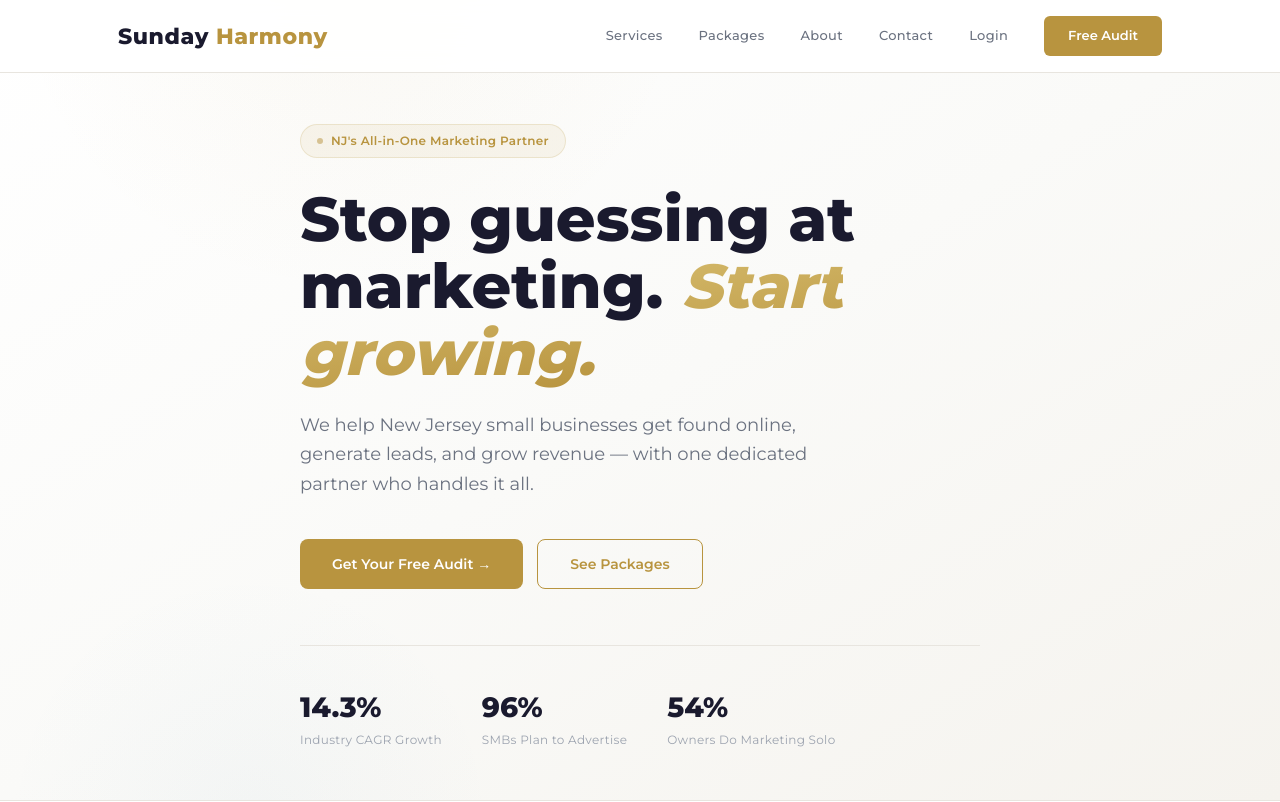
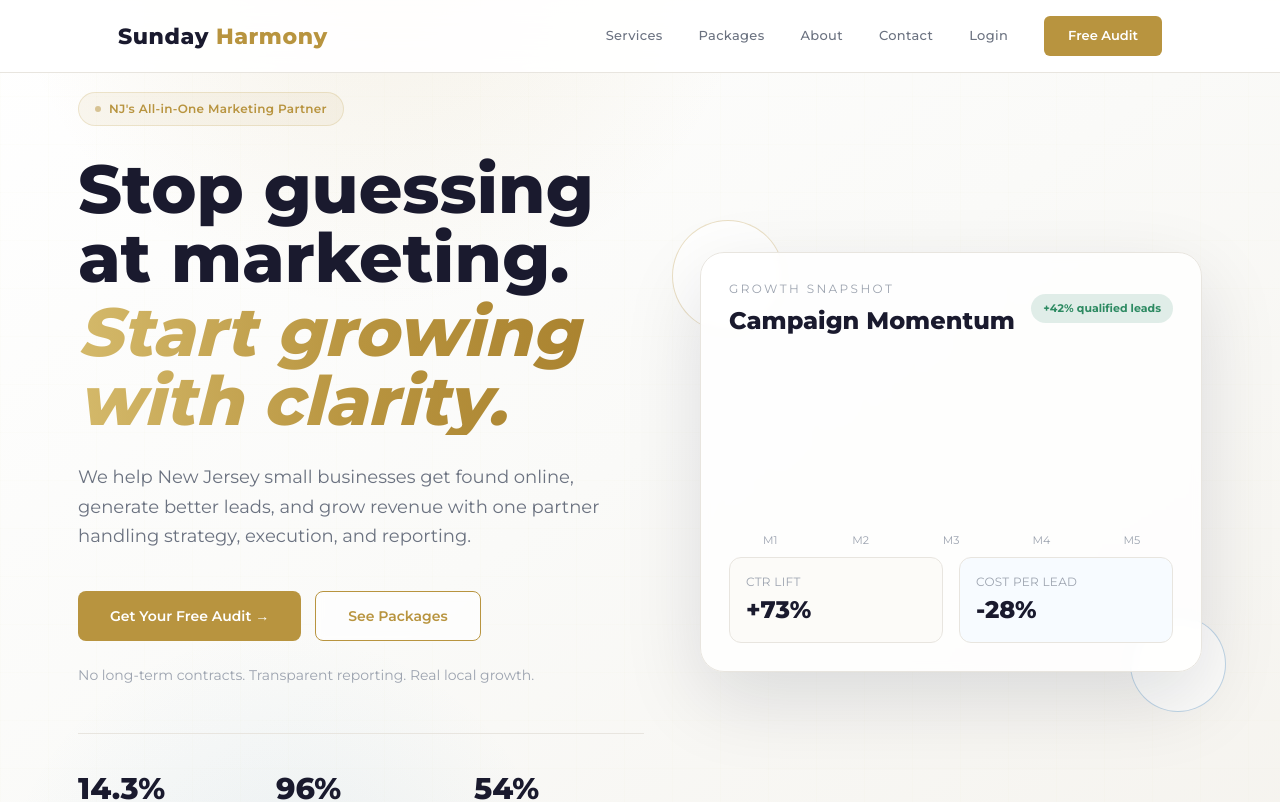
Before and after one commit to sundayharmony/sunday-harmony-site, a Next.js app: page / in a window 1280 px wide. Shown: the top 802 px of the page. Built offline with nearby package versions, Linux system fonts and the light colour scheme.

Commit message:
feat: elevate hero with dynamic visual layout
Redesign the homepage hero into a more engaging two-column experience with layered background accents, stronger CTA hierarchy, and a growth snapshot panel to better communicate momentum.

Made-with: Cursor

```diff
--- a/src/components/Hero.tsx
+++ b/src/components/Hero.tsx
@@ -1,54 +1,108 @@
 import { heroStats } from '@/lib/data'
 
 export default function Hero() {
+  const growthBars = [38, 52, 66, 84, 100]
+
   return (
-    <section className="min-h-screen flex items-center pt-[72px] relative overflow-hidden bg-gradient-to-br from-white via-[#fafaf8] to-[#f5f3ee]" id="hero">
-      {/* Subtle background accents */}
-      <div className="absolute -top-1/2 -right-1/5 w-[700px] h-[700px] rounded-full bg-[radial-gradient(circle,rgba(184,148,63,0.05)_0%,transparent_70%)] pointer-events-none" />
-      <div className="absolute -bottom-1/3 -left-1/10 w-[500px] h-[500px] rounded-full bg-[radial-gradient(circle,rgba(46,123,181,0.03)_0%,transparent_70%)] pointer-events-none" />
+    <section
+      className="min-h-screen flex items-center pt-[92px] pb-16 relative overflow-hidden bg-gradient-to-br from-white via-[#fafaf8] to-[#f5f3ee]"
+      id="hero"
+    >
+      <div className="absolute inset-0 bg-[linear-gradient(rgba(184,148,63,0.035)_1px,transparent_1px),linear-gradient(90deg,rgba(184,148,63,0.035)_1px,transparent_1px)] bg-[size:48px_48px] pointer-events-none opacity-40" />
+      <div className="absolute -top-1/2 -right-1/5 w-[760px] h-[760px] rounded-full bg-[radial-gradient(circle,rgba(184,148,63,0.12)_0%,transparent_70%)] pointer-events-none" />
+      <div className="absolute -bottom-1/3 -left-1/6 w-[560px] h-[560px] rounded-full bg-[radial-gradient(circle,rgba(46,123,181,0.08)_0%,transparent_72%)] pointer-events-none" />
 
-      <div className="max-w-[1100px] mx-auto px-7 relative z-10">
-        <div className="max-w-[680px]">
-          <div className="inline-flex items-center gap-2 px-4 py-2 rounded-full bg-[rgba(184,148,63,0.08)] border border-[rgba(184,148,63,0.18)] text-xs font-semibold text-brand-gold tracking-wide mb-7">
+      <div className="max-w-[1180px] mx-auto px-7 relative z-10 w-full">
+        <div className="grid lg:grid-cols-[1.06fr_0.94fr] gap-14 items-center">
+          <div>
+            <div className="inline-flex items-center gap-2 px-4 py-2 rounded-full bg-[rgba(184,148,63,0.08)] border border-[rgba(184,148,63,0.2)] text-xs font-semibold text-brand-gold tracking-wide mb-7">
               <span className="w-1.5 h-1.5 rounded-full bg-brand-gold animate-pulse" />
               NJ&apos;s All-in-One Marketing Partner
             </div>
 
-          <h1 className="font-serif text-[clamp(38px,6vw,62px)] font-extrabold leading-[1.08] text-brand-text mb-6">
-            Stop guessing at marketing.{' '}
-            <em className="italic bg-gradient-to-br from-brand-gold-light to-brand-gold bg-clip-text text-transparent">
-              Start growing.
-            </em>
+            <h1 className="font-serif text-[clamp(40px,6.2vw,68px)] font-extrabold leading-[1.02] text-brand-text mb-7">
+              Stop guessing at marketing.
+              <span className="block mt-1 italic bg-gradient-to-r from-brand-gold-light via-brand-gold to-[#a77f2c] bg-clip-text text-transparent">
+                Start growing with clarity.
+              </span>
             </h1>
 
-          <p className="text-lg text-brand-muted leading-relaxed mb-10 max-w-[520px]">
-            We help New Jersey small businesses get found online, generate leads, and grow revenue &mdash; with one dedicated partner who handles it all.
+            <p className="text-lg text-brand-muted leading-relaxed mb-10 max-w-[560px]">
+              We help New Jersey small businesses get found online, generate better leads, and grow revenue
+              with one partner handling strategy, execution, and reporting.
             </p>
 
-          <div className="flex gap-3.5 flex-wrap">
+            <div className="flex gap-3.5 flex-wrap mb-6">
               <a
                 href="#contact"
-              className="inline-flex items-center gap-2 px-8 py-3.5 rounded-lg bg-brand-gold text-white text-sm font-semibold hover:-translate-y-0.5 hover:shadow-[0_8px_30px_rgba(184,148,63,0.25)] transition-all"
+                className="inline-flex items-center gap-2 px-8 py-3.5 rounded-lg bg-brand-gold text-white text-sm font-semibold hover:-translate-y-0.5 hover:shadow-[0_10px_28px_rgba(184,148,63,0.3)] transition-all"
               >
                 Get Your Free Audit &rarr;
               </a>
               <a
                 href="#packages"
-              className="inline-flex items-center gap-2 px-8 py-3.5 rounded-lg border border-brand-gold text-brand-gold text-sm font-semibold hover:bg-[rgba(184,148,63,0.06)] transition-all"
+                className="inline-flex items-center gap-2 px-8 py-3.5 rounded-lg border border-brand-gold text-brand-gold text-sm font-semibold bg-white/65 backdrop-blur-sm hover:bg-[rgba(184,148,63,0.08)] transition-all"
               >
                 See Packages
               </a>
             </div>
 
-          <div className="flex flex-wrap gap-6 sm:gap-10 mt-14 pt-10 border-t border-brand-border">
+            <p className="text-sm text-brand-dim">
+              No long-term contracts. Transparent reporting. Real local growth.
+            </p>
+
+            <div className="grid grid-cols-2 sm:grid-cols-3 gap-5 sm:gap-7 mt-12 pt-8 border-t border-brand-border">
               {heroStats.map((stat) => (
                 <div key={stat.label}>
-                <div className="font-serif text-[28px] font-extrabold text-brand-text mb-1">
-                  {stat.value}
-                </div>
+                  <div className="font-serif text-[30px] font-extrabold text-brand-text mb-1">{stat.value}</div>
                   <div className="text-xs text-brand-dim tracking-wide">{stat.label}</div>
                 </div>
               ))}
+            </div>
+          </div>
+
+          <div className="relative">
+            <div className="absolute -top-8 -left-7 h-28 w-28 rounded-full border border-brand-gold/30 bg-white/70 backdrop-blur-md" />
+            <div className="absolute -bottom-10 -right-6 h-24 w-24 rounded-full border border-brand-blue/30 bg-white/65 backdrop-blur-md" />
+
+            <div className="relative rounded-3xl border border-brand-border bg-white/80 backdrop-blur-sm p-7 shadow-[0_28px_80px_rgba(10,20,40,0.12)]">
+              <div className="flex items-center justify-between mb-7">
+                <div>
+                  <p className="text-xs uppercase tracking-[0.2em] text-brand-dim mb-2">Growth Snapshot</p>
+                  <h3 className="text-2xl font-extrabold text-brand-text">Campaign Momentum</h3>
+                </div>
+                <div className="px-3 py-1.5 rounded-full bg-[rgba(45,138,98,0.14)] text-[11px] font-bold text-brand-green">
+                  +42% qualified leads
+                </div>
+              </div>
+
+              <div className="space-y-4 mb-8">
+                <div className="grid grid-cols-5 gap-2 items-end h-40">
+                  {growthBars.map((barHeight, index) => (
+                    <div key={barHeight} className="relative">
+                      <div
+                        className="rounded-t-lg bg-gradient-to-t from-brand-gold to-brand-gold-light/80 shadow-[0_8px_20px_rgba(184,148,63,0.22)]"
+                        style={{ height: `${barHeight}%` }}
+                      />
+                      <span className="absolute -bottom-6 left-1/2 -translate-x-1/2 text-[11px] text-brand-dim">
+                        M{index + 1}
+                      </span>
+                    </div>
+                  ))}
+                </div>
+              </div>
+
+              <div className="grid grid-cols-2 gap-4">
+                <div className="rounded-xl border border-brand-border bg-[#fcfbf8] p-4">
+                  <p className="text-xs text-brand-dim uppercase tracking-wide mb-1">CTR Lift</p>
+                  <p className="text-2xl font-extrabold text-brand-text">+73%</p>
+                </div>
+                <div className="rounded-xl border border-brand-border bg-[#f7fbff] p-4">
+                  <p className="text-xs text-brand-dim uppercase tracking-wide mb-1">Cost Per Lead</p>
+                  <p className="text-2xl font-extrabold text-brand-text">-28%</p>
+                </div>
+              </div>
+            </div>
           </div>
         </div>
       </div>
```
Lines whose indentation alone changed are shown as unchanged.
